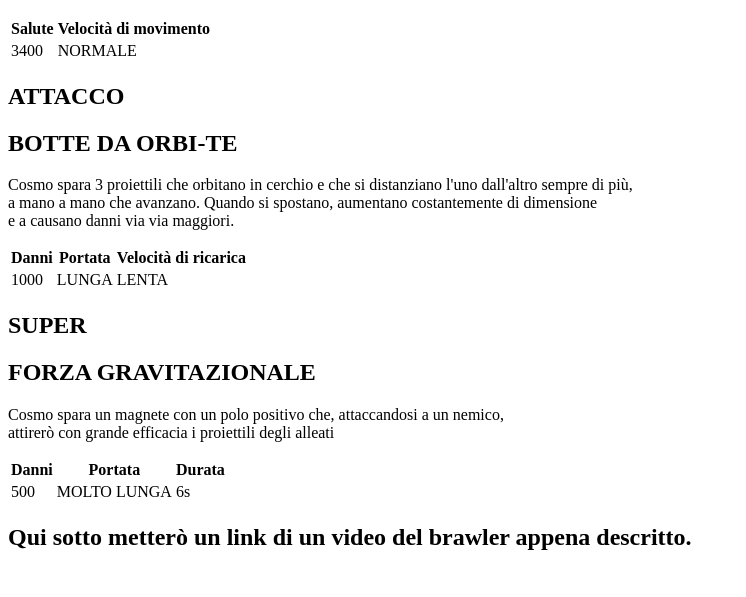
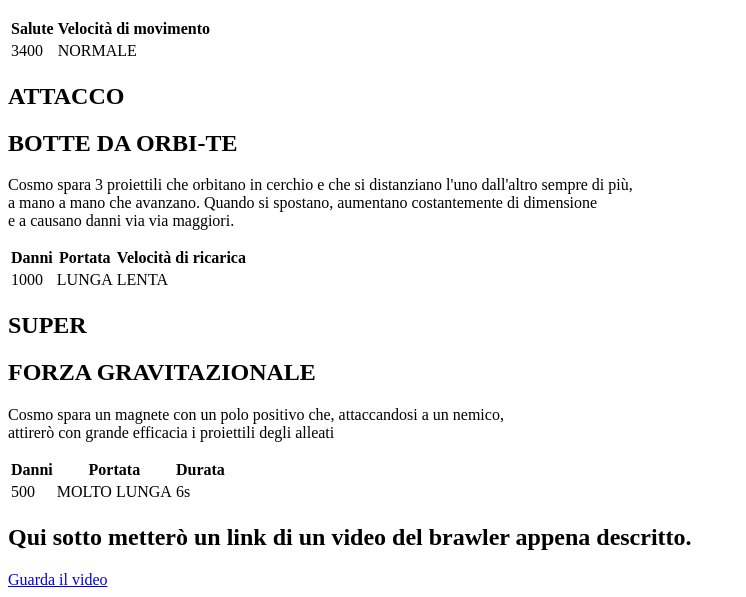
Before and after one commit to AndreaCionfoli/compito-brawl-stars, a plain HTML site: page index.html in a window 1280 px wide. Shown: the part 408-1005 px from the top of the page, without its empty margins (0-746 px from the left). Before the commit the page ends 979 px from the top, so only its background shows below. Drawn offline with Linux system fonts and the light colour scheme.

Commit message:
aggiunto link video

```diff
--- a/index.html
+++ b/index.html
@@ -24,5 +24,5 @@
     <tbody><tr><td>500</td><td>MOLTO LUNGA</td><td>6s</td></tr></tbody>
 </table>
 <h2>Qui sotto metterò un link di un video del brawler appena descritto.</h2>
-<a href="https://www.youtube.com/watch?v=CMLQftegjow"></a>
+<a href="https://www.youtube.com/watch?v=CMLQftegjow" target="_blank">Guarda il video</a>
 </body>
```
